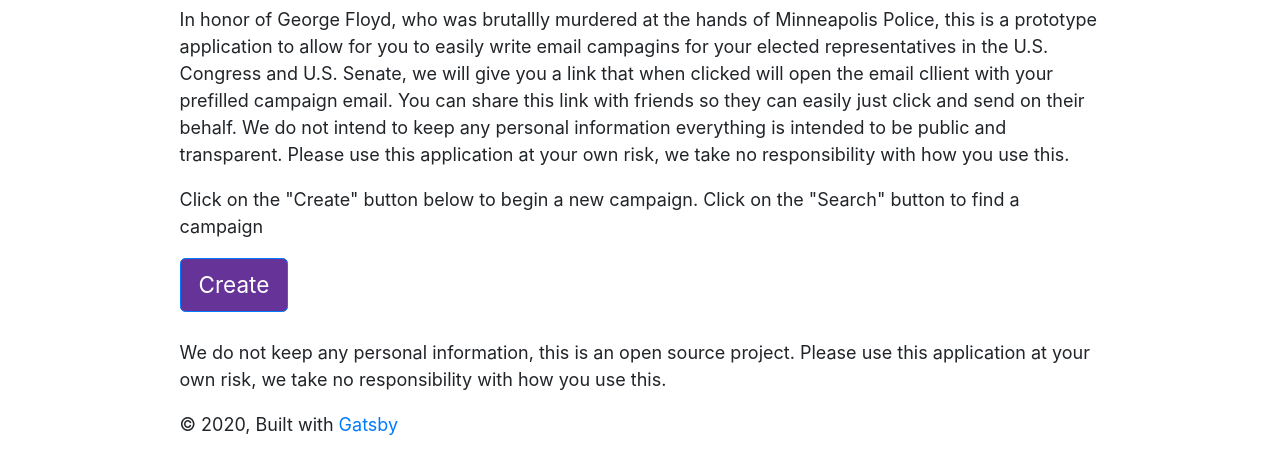
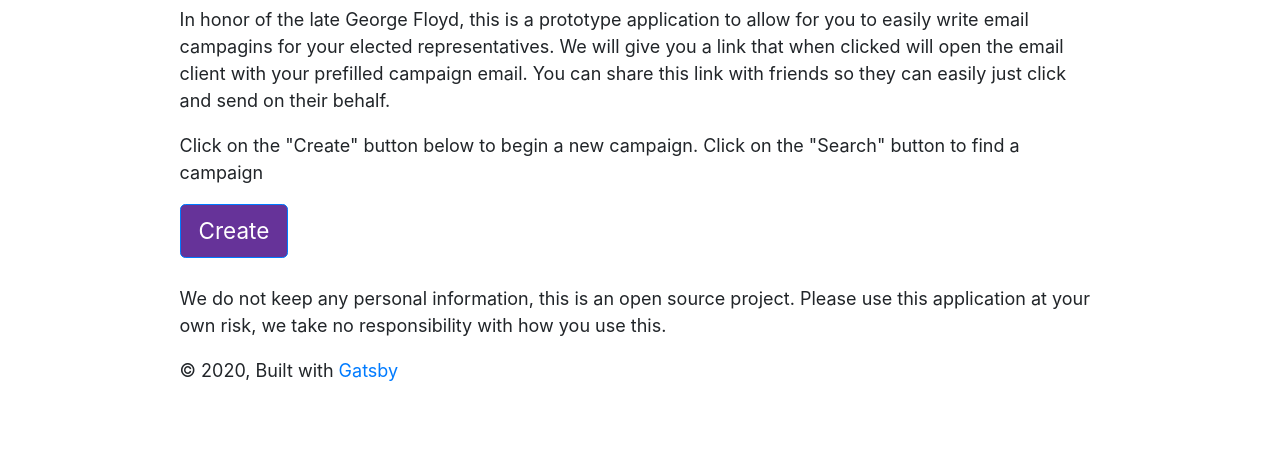
Before and after one commit to Miladinho/emailbot, a Gatsby site: page / in a window 1280 px wide. Shown: the part 297-770 px from the top of the page. Built offline with nearby package versions, Linux system fonts and the light colour scheme; Gatsby itself is replaced by a stand-in of ours; some packages are replaced by stand-ins of ours.

Commit message:
fix typo

```diff
--- a/src/pages/index.js
+++ b/src/pages/index.js
@@ -35,7 +35,7 @@ const IndexPage = (props) => {
       <SEO title="Home" />
       <MailTo show={showMailTo} link={link}></MailTo>
       <h1>About</h1>
-      <p>In honor of George Floyd, who was brutallly murdered at the hands of Minneapolis Police, this is a prototype application to allow for you to easily write email campagins for your elected representatives in the U.S. Congress and U.S. Senate, we will give you a link that when clicked will open the email cllient with your prefilled campaign email. You can share this link with friends so they can easily just click and send on their behalf. We do not intend to keep any personal information everything is intended to be public and transparent. Please use this application at your own risk, we take no responsibility with how you use this.</p>
+      <p>In honor of the late George Floyd, this is a prototype application to allow for you to easily write email campagins for your elected representatives. We will give you a link that when clicked will open the email client with your prefilled campaign email. You can share this link with friends so they can easily just click and send on their behalf.</p>
       <p>Click on the "Create" button below to begin a new campaign. Click on the "Search" button to find a campaign </p>
       <Button variant="primary" size="lg" style={{background: `rebeccapurple`, color: `white`}} onClick={ event => {
         event.preventDefault()
```
